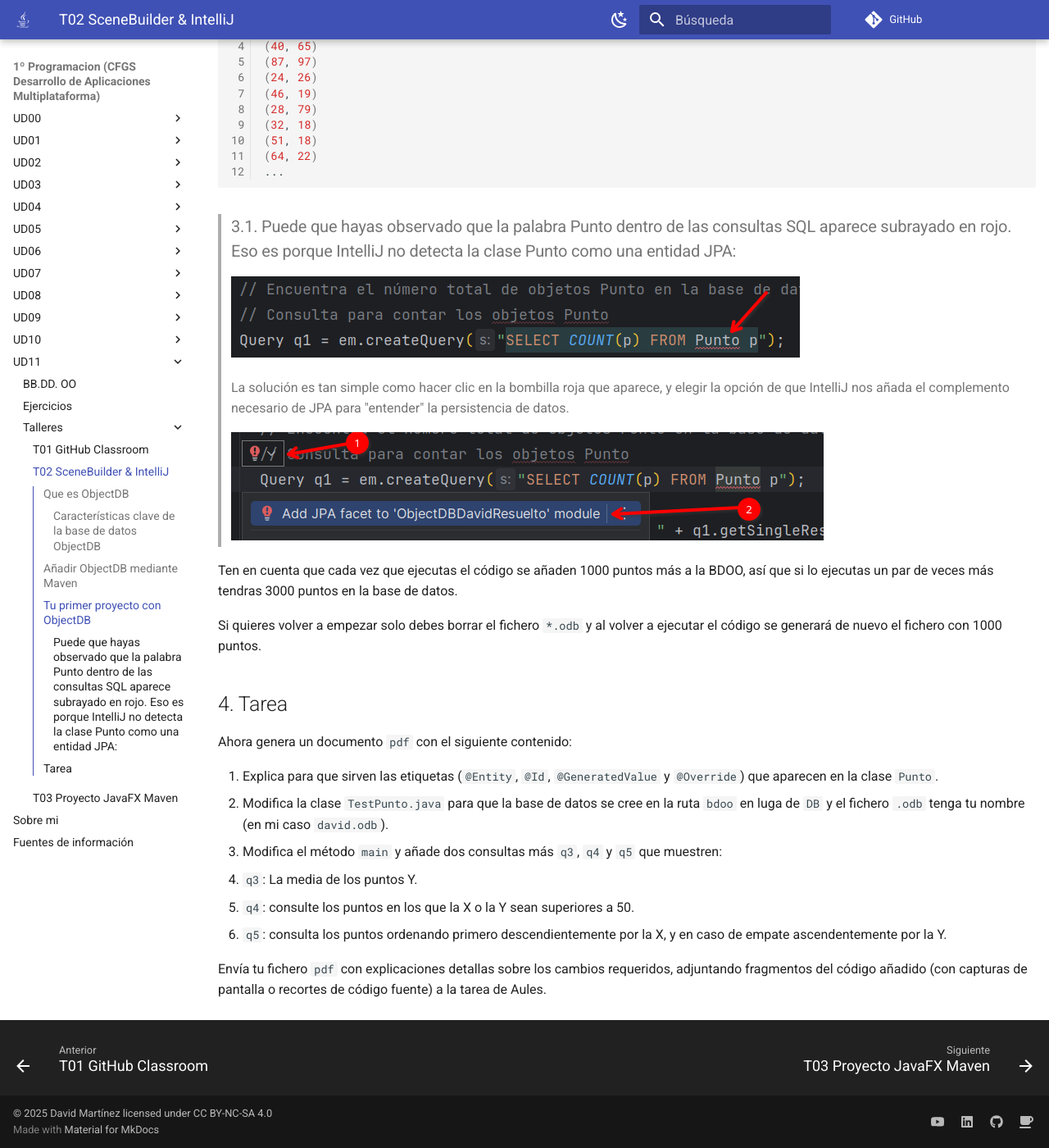
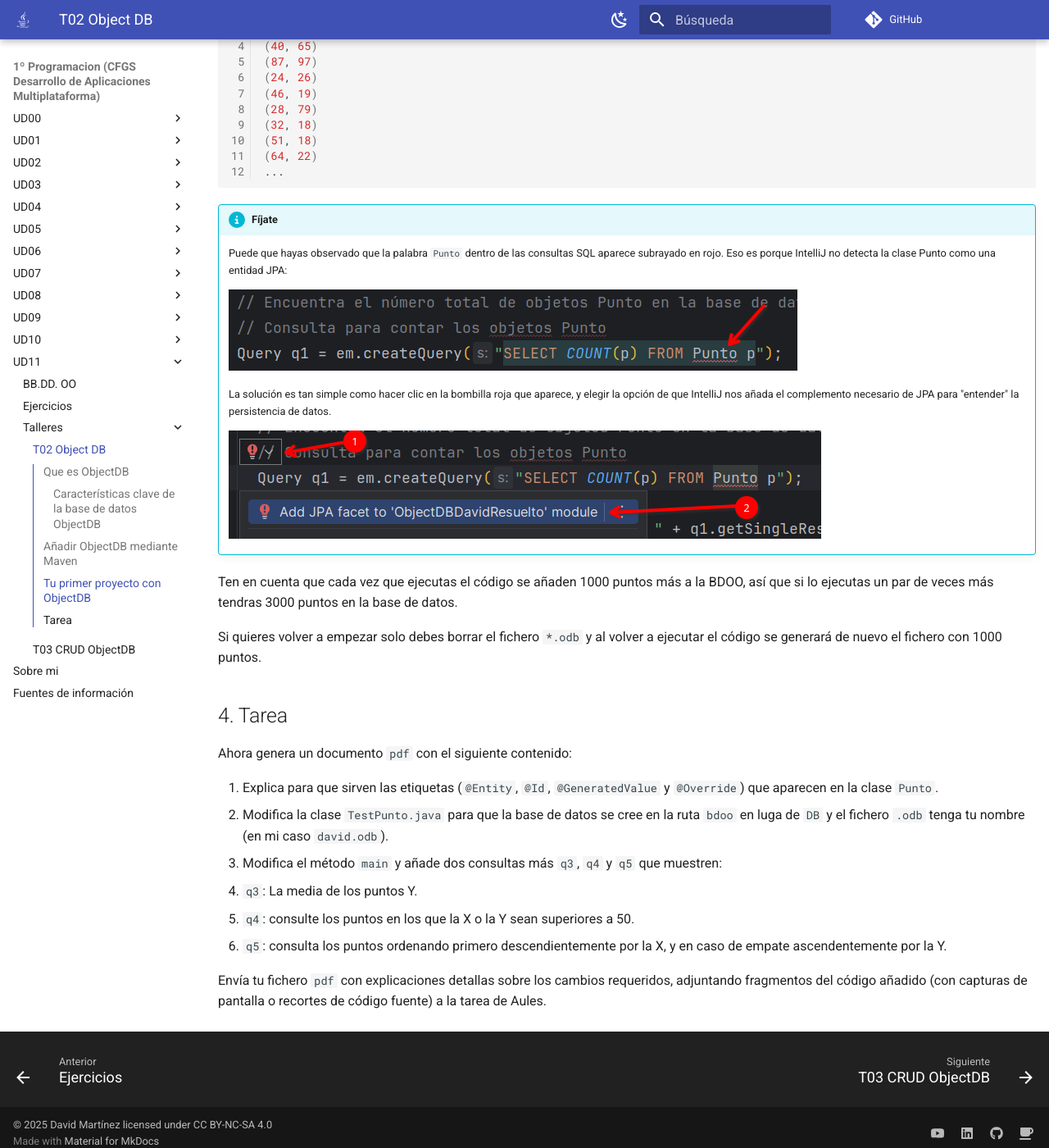
Before and after one commit to martinezpenya/1DAMProgramacion, an MkDocs documentation site: the page built from docs/UD11/UD11_T02_ObjectDB_ES.md, in a window 1280 px wide and 1400 px high, scrolled down 5224 px. Shown: the whole window at 82% size. Built offline with MkDocs 1.6.1 and Material for MkDocs 9.7.7, drawn with Linux system fonts in a browser that asks for light colours; comment, search, counter and statistics services are not loaded.

Commit message:
fix: admonitions and remove GitHub Clasroom from last units

````diff
--- a/docs/UD11/UD11_T02_ObjectDB_ES.md
+++ b/docs/UD11/UD11_T02_ObjectDB_ES.md
@@ -204,13 +204,14 @@ En la web del proyecto ObjectDB puedes descargar un tutorial con un proyecto ya
    ...
    ```
 
-> ### Puede que hayas observado que la palabra Punto dentro de las consultas SQL aparece subrayado en rojo. Eso es porque IntelliJ no detecta la clase Punto como una entidad JPA:
->
-> ![image-20250501114711764](assets/T1_Punto_not_JPA.png)
->
-> La solución es tan simple como hacer clic en la bombilla roja que aparece, y elegir la opción de que IntelliJ nos añada el complemento necesario de JPA para "entender" la persistencia de datos.
->
-> ![image-20250501114846651](assets/T1_add_JPA_facet.png)
+!!! info "Fíjate"
+    Puede que hayas observado que la palabra `Punto` dentro de las consultas SQL aparece subrayado en rojo. Eso es porque IntelliJ no detecta la clase Punto como una entidad JPA:
+
+    ![image-20250501114711764](assets/T1_Punto_not_JPA.png)
+
+    La solución es tan simple como hacer clic en la bombilla roja que aparece, y elegir la opción de que IntelliJ nos añada el complemento necesario de JPA para "entender" la persistencia de datos.
+
+    ![image-20250501114846651](assets/T1_add_JPA_facet.png)
 
 Ten en cuenta que cada vez que ejecutas el código se añaden 1000 puntos más a la BDOO, así que si lo ejecutas un par de veces más tendras 3000 puntos en la base de datos.
 
--- a/mkdocs.yml
+++ b/mkdocs.yml
@@ -63,7 +63,6 @@ nav:
     - Interfaz gráfica: UD09/UD09_ES.md
     - Ejercicios: UD09/UD09_ejercicios_ES.md
     - Talleres:
-      - T01 GitHub Classroom: UD09/UD09_T01_GitHubClassroom.md
       - T02 SceneBuilder & IntelliJ: UD09/UD09_T02_SceneBuilder_IntelliJ_ES.md
       - T03 Proyecto JavaFX Maven: UD09/UD09_T03_ProyectoJavaFXMaven_ES.md
       - T04 Calculadora JavaFX: UD09/UD09_T04_Calculadora_en_JavaFX_IntelliJ_ES.md
@@ -71,17 +70,15 @@ nav:
     - BB.DD. relacionales: UD10/UD10_ES.md
     - Ejercicios: UD10/UD10_ejercicios_ES.md
     - Talleres:
-      - T01 GitHub Classroom: UD10/UD10_T01_GitHubClassroom.md
-      - T02 SceneBuilder & IntelliJ: UD10/UD10_T02_Conectores_ES.md
-      - T03 Proyecto JavaFX Maven: UD10/UD10_T03_AWS_IntelliJ_ES.md
-      - T04 Calculadora JavaFX: UD10/UD10_T04_DAO_ES.md
+      - T02 Conectores: UD10/UD10_T02_Conectores_ES.md
+      - T03 BB.DD en AWS y IntelliJ: UD10/UD10_T03_AWS_IntelliJ_ES.md
+      - T04 DAO Completo (CRUD): UD10/UD10_T04_DAO_ES.md
   - UD11:
     - BB.DD. OO: UD11/UD11_ES.md
     - Ejercicios: UD11/UD11_ejercicios_ES.md
     - Talleres:
-      - T01 GitHub Classroom: UD11/UD11_T01_GitHubClassroom.md
-      - T02 SceneBuilder & IntelliJ: UD11/UD11_T02_ObjectDB_ES.md
-      - T03 Proyecto JavaFX Maven: UD11/UD11_T03_CRUD_ObjectDB_ES.md
+      - T02 Object DB: UD11/UD11_T02_ObjectDB_ES.md
+      - T03 CRUD ObjectDB: UD11/UD11_T03_CRUD_ObjectDB_ES.md
   - Sobre mi: sobremi.md
   - Fuentes de información: fuentes.md
 
````
Also changed, not shown: docs/UD10/UD10_T03_AWS_IntelliJ_ES.md (+25 -23 lines).
